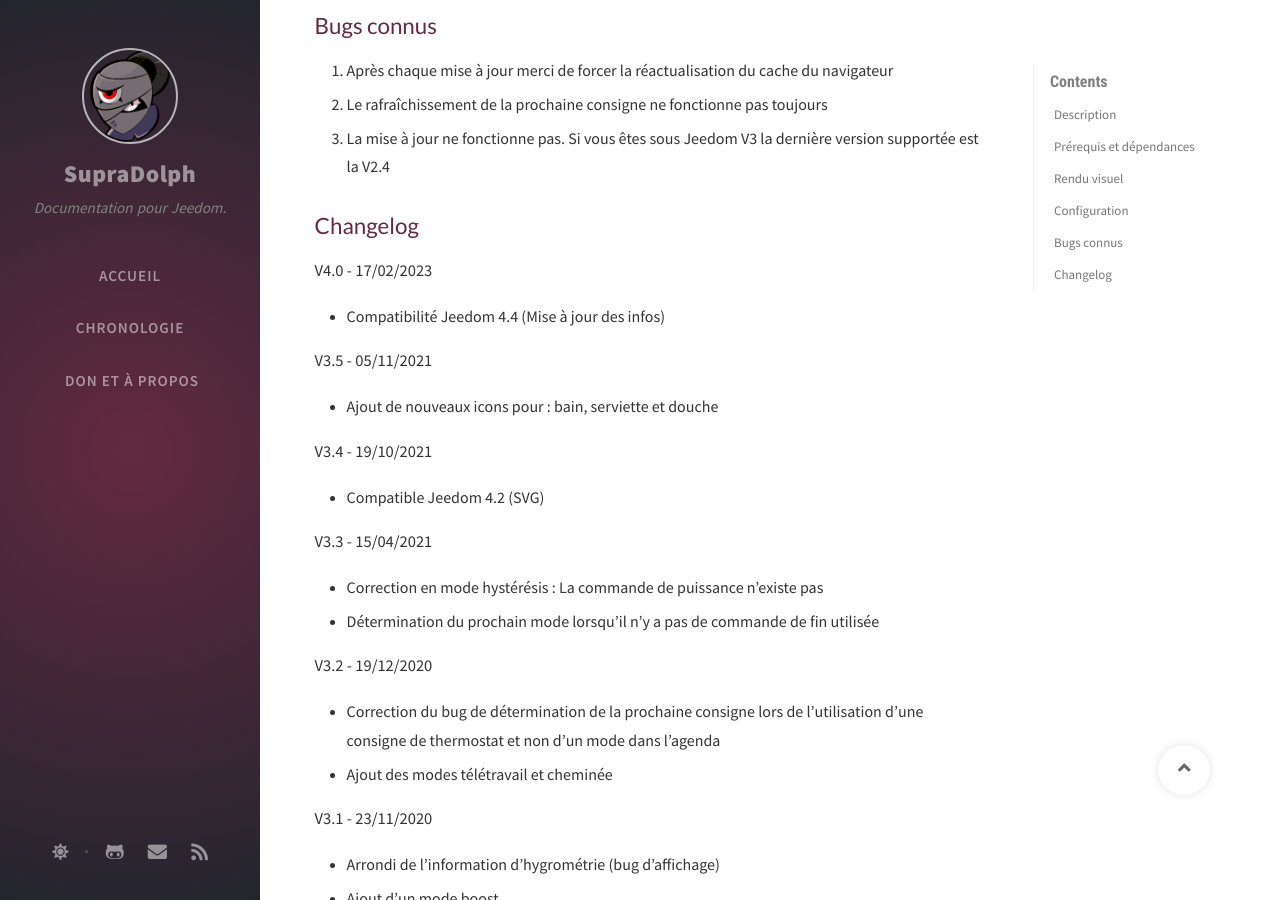
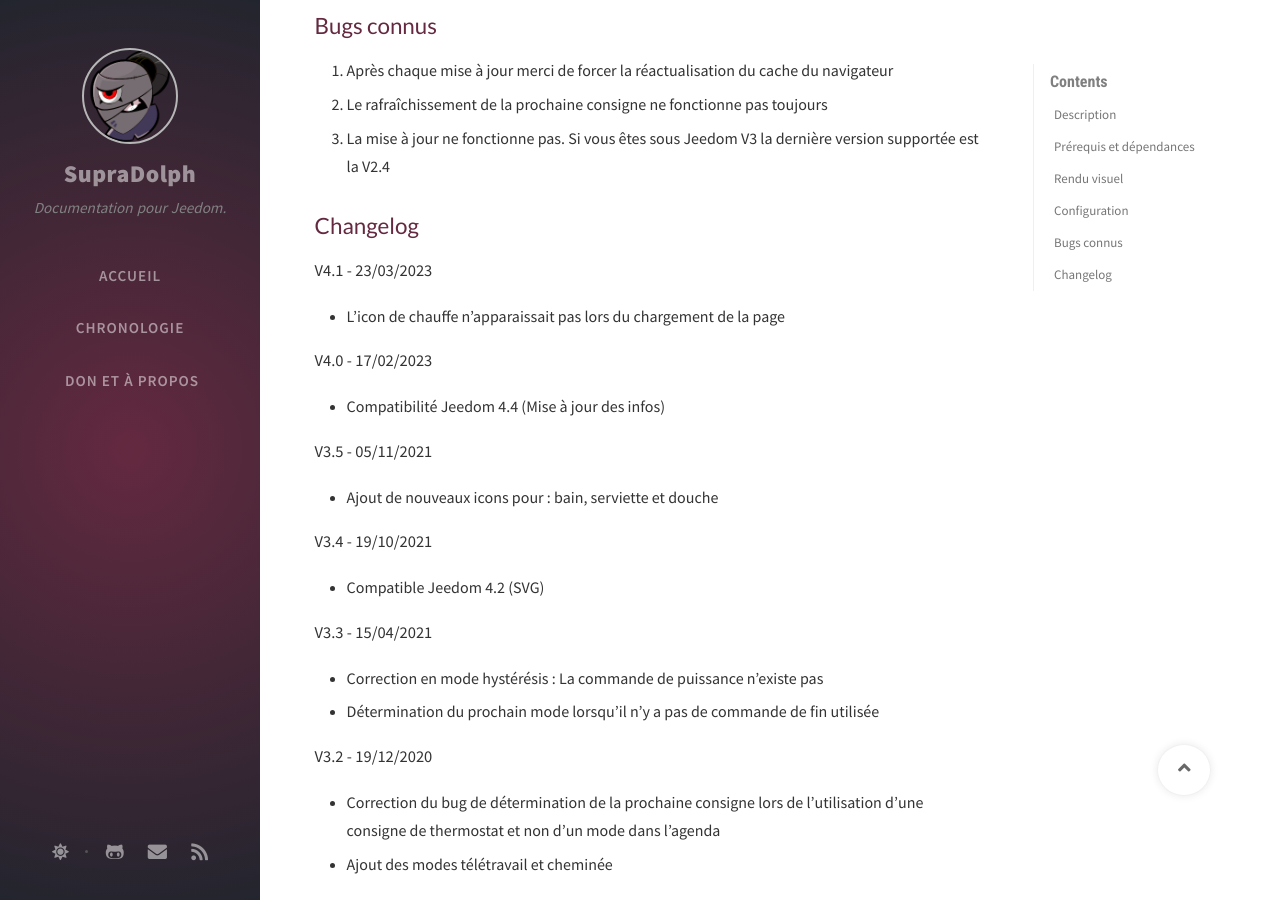
Before and after one commit to SupraDolph/supradolph.github.io, a Jekyll site: the page built from jeedom-doc/thermoAlternateView/_posts/2017-11-09-thermoAlternateView_fr_FR.md, in a window 1280 px wide and 900 px high, scrolled down 2557 px. Built offline with Jekyll 4.4.1, drawn with Linux system fonts in a browser that asks for light colours; nearby versions of some CDN libraries; comment, search, counter and statistics services are not loaded.

Commit message:
termoalternate view 4.1

```diff
--- a/jeedom-doc/thermoAlternateView/_posts/2017-11-09-thermoAlternateView_fr_FR.md
+++ b/jeedom-doc/thermoAlternateView/_posts/2017-11-09-thermoAlternateView_fr_FR.md
@@ -93,6 +93,10 @@ Depuis le menu de gestion, ajoutez un widget. ![](/jeedom-doc/{{ page.title }}/i
 3.  La mise à jour ne fonctionne pas. Si vous êtes sous Jeedom V3 la dernière version supportée est la V2.4
 
 ## Changelog
+V4.1 - 23/03/2023
+
+*   L'icon de chauffe n'apparaissait pas lors du chargement de la page
+
 V4.0 - 17/02/2023
 
 *   Compatibilité Jeedom 4.4 (Mise à jour des infos)
```
Also changed, not shown: jeedom-doc/thermoAlternateView/_posts/2017-11-09-thermoAlternateView_en_US.md (+4 -0 lines).
